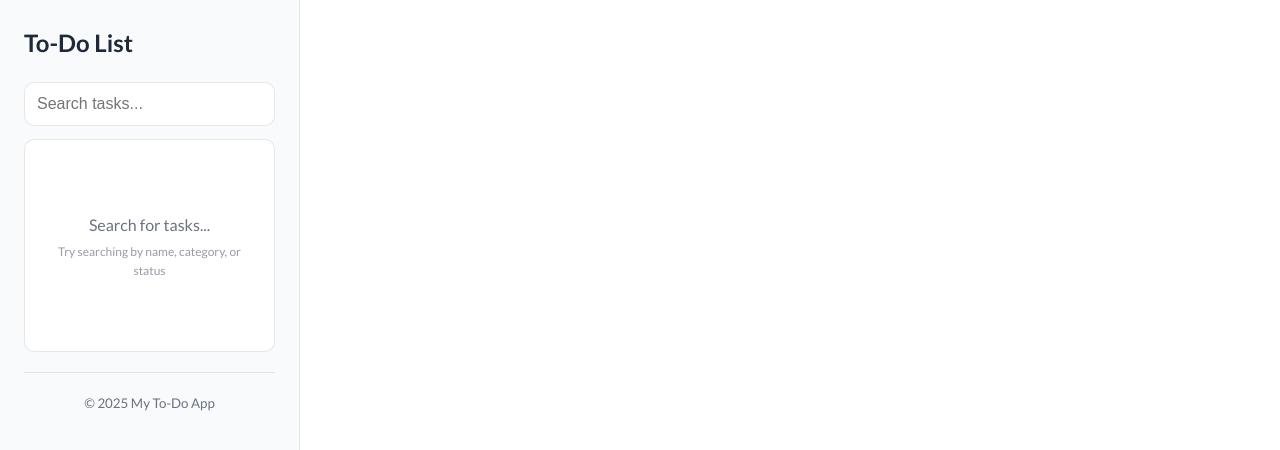
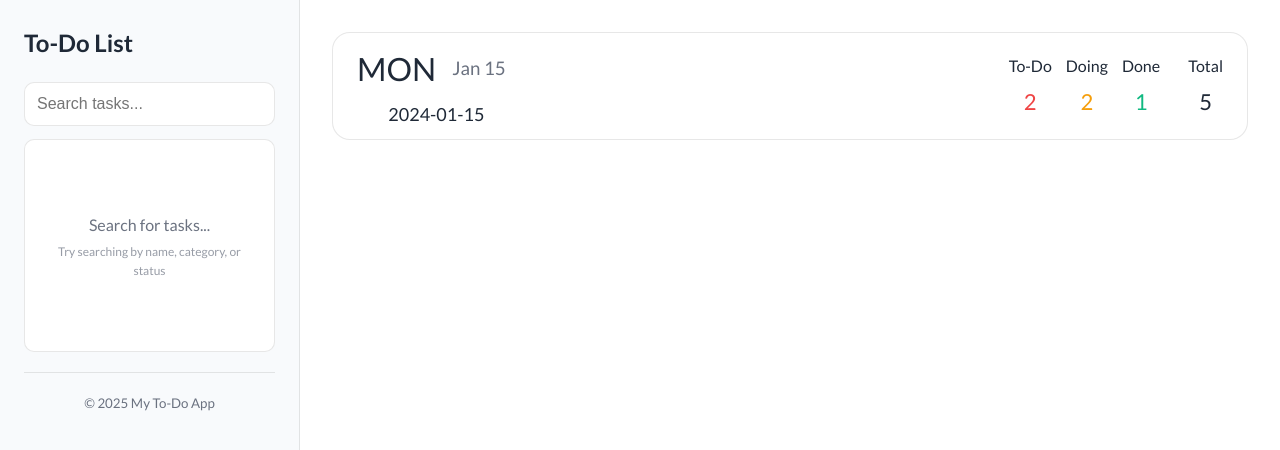
Before and after one commit to shefoo-om/To-Do-List, a Vue app: page /day/1 in a window 1280 px wide. Shown: the top 450 px of the page. Built offline with nearby package versions, Linux system fonts and the light colour scheme; a web font is replaced by a local one.

Commit message:
finished the header of day page

```diff
--- a/src/router/index.js
+++ b/src/router/index.js
@@ -1,3 +1,4 @@
+import DayView from '@/views/DayView.vue'
 import HomeView from '@/views/HomeView.vue'
 import { createRouter, createWebHistory } from 'vue-router'
 
@@ -9,6 +10,12 @@ const router = createRouter({
       name: 'home',
       component: HomeView
     },
+    {
+      path: '/day/:dayId',
+      name: 'day',
+      component: DayView,
+      props: true
+    },
   ],
 })
 
--- /dev/null
+++ b/src/views/DayView.vue
@@ -0,0 +1,228 @@
+<script setup>
+import { computed } from 'vue'
+import { useRoute } from 'vue-router'
+import { useTodoStore } from '@/stores/todoStore.js'
+// import AddTaskCard from '@/components/day/AddTaskCard.vue'
+// import TodoColumn from '@/components/day/TodoColumn.vue'
+// import DoingColumn from '@/components/day/DoingColumn.vue'
+// import DoneColumn from '@/components/day/DoneColumn.vue'
+
+const route = useRoute()
+const todoStore = useTodoStore()
+
+const dayId = computed(() => parseInt(route.params.dayId) || 1)
+
+const currentDay = computed(() => {
+  return todoStore.days.find((day) => day.id === dayId.value) || null
+})
+
+const dayTasks = computed(() => {
+  const allTasks = todoStore.tasks.filter((task) => task.dayId === dayId.value)
+
+  return {
+    todo: allTasks.filter((task) => task.status === 'todo'),
+    doing: allTasks.filter((task) => task.status === 'doing'),
+    done: allTasks.filter((task) => task.status === 'done'),
+  }
+})
+
+const taskCounts = computed(() => {
+  return {
+    todo: dayTasks.value.todo.length,
+    doing: dayTasks.value.doing.length,
+    done: dayTasks.value.done.length,
+    total: dayTasks.value.todo.length + dayTasks.value.doing.length + dayTasks.value.done.length,
+  }
+})
+
+// const handleAddTask = (taskData) => {
+//   todoStore.addTask({
+//     ...taskData,
+//     dayId: dayId.value,
+//     status: 'todo', // New tasks start as todo
+//   })
+// }
+
+// const handleTaskStatusChange = (taskId, newStatus) => {
+//   todoStore.updateTask(taskId, { status: newStatus })
+// }
+
+// const handleDeleteTask = (taskId) => {
+//   todoStore.deleteTask(taskId)
+// }
+
+// const handleEditTask = (taskId, updates) => {
+//   todoStore.updateTask(taskId, updates)
+// }
+</script>
+
+<template>
+  <div class="day-view">
+    <div class="day-header">
+      <div class="day-info">
+        <div class="day-data">
+          <h1 class="text-primary">{{ currentDay.name }}</h1>
+          <h3 class="text-secondary">{{ currentDay.date }}</h3>
+        </div>
+        <p class="day-fulldate">{{ currentDay.fullDate }}</p>
+      </div>
+      <div class="day-status">
+        <div class="day-tasks">
+          <div class="to-do">
+            <p>To-Do</p>
+            <p class="todo-color">{{ taskCounts.todo }}</p>
+          </div>
+          <div class="doing">
+            <p>Doing</p>
+            <p class="doing-color">{{ taskCounts.doing }}</p>
+          </div>
+          <div class="done">
+            <p>Done</p>
+            <p class="done-color">{{ taskCounts.done }}</p>
+          </div>
+        </div>
+
+        <div class="day-total-task">
+          <p>Total</p>
+          <p class="total-color">{{ taskCounts.total }}</p>
+        </div>
+      </div>
+    </div>
+
+    <!-- <div class="add-task-section">
+      <AddTaskCard @add-task="handleAddTask" />
+    </div>
+
+    <div class="task-columns">
+      <TodoColumn
+        :tasks="dayTasks.todo"
+        :task-count="taskCounts.todo"
+        @status-change="handleTaskStatusChange"
+        @delete-task="handleDeleteTask"
+        @edit-task="handleEditTask"
+      />
+
+      <DoingColumn
+        :tasks="dayTasks.doing"
+        :task-count="taskCounts.doing"
+        @status-change="handleTaskStatusChange"
+        @delete-task="handleDeleteTask"
+        @edit-task="handleEditTask"
+      />
+
+      <DoneColumn
+        :tasks="dayTasks.done"
+        :task-count="taskCounts.done"
+        @status-change="handleTaskStatusChange"
+        @delete-task="handleDeleteTask"
+        @edit-task="handleEditTask"
+      />
+    </div> -->
+  </div>
+</template>
+
+<style scoped>
+.day-view {
+  height: 100%;
+  width: 100%;
+  display: flex;
+  flex-direction: column;
+  justify-content: flex-start;
+  gap: 24px;
+}
+.day-header {
+  width: 100%;
+  display: flex;
+  justify-content: space-between;
+  align-items: center;
+  gap: 10px;
+  padding: 10px 24px;
+  border-radius: 18px;
+  background: var(--bg-card);
+  border: 1px solid var(--color-border);
+}
+.day-info {
+  display: flex;
+  flex-direction: column;
+  justify-content: space-between;
+  align-items: center;
+  gap: 6px;
+}
+.day-data {
+  display: flex;
+  justify-content: space-between;
+  align-items: center;
+  gap: 16px;
+}
+.day-fulldate {
+  font-size: 18px;
+  margin-left: 10px;
+}
+.day-status {
+  display: flex;
+  justify-content: space-between;
+  gap: 28px;
+}
+.day-tasks {
+  display: flex;
+  justify-content: space-between;
+  gap: 14px;
+}
+.to-do,
+.doing,
+.done,
+.day-total-task {
+  display: flex;
+  flex-direction: column;
+  align-items: center;
+  justify-content: space-between;
+  gap: 5px;
+  /* text-transform: uppercase; */
+  color: var(--text-primary);
+}
+.todo-color,
+.doing-color,
+.done-color,
+.total-color {
+  font-size: 22px;
+}
+
+.todo-color {
+  color: var(--status-todo);
+}
+.doing-color {
+  color: var(--status-doing);
+}
+.done-color {
+  color: var(--status-done);
+}
+.total-color {
+  color: var(--text-primary);
+}
+
+@media (max-width: 768px) {
+  .day-header {
+    flex-direction: column;
+    justify-content: space-between;
+    gap: 18px;
+    padding: 5px 24px;
+  }
+  .day-info {
+    width: 100%;
+    flex-direction: row;
+    justify-content: space-between;
+  }
+  .day-data {
+    flex-direction: column;
+    gap: 0px;
+  }
+  .day-fulldate {
+  font-size: 16px;
+  margin-left: 0px;
+}
+  .day-status {
+    width: 100%;
+    justify-content: center;
+  }
+}
+</style>
```
